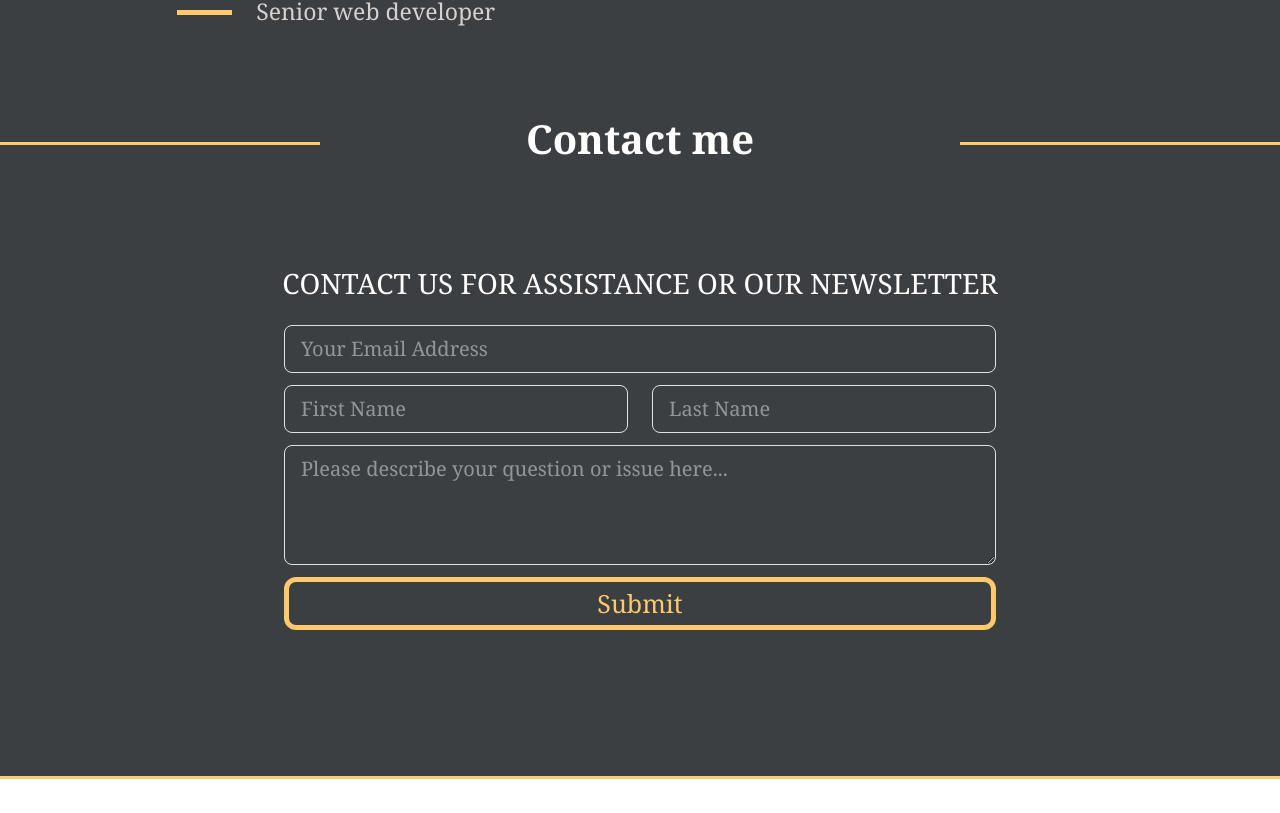
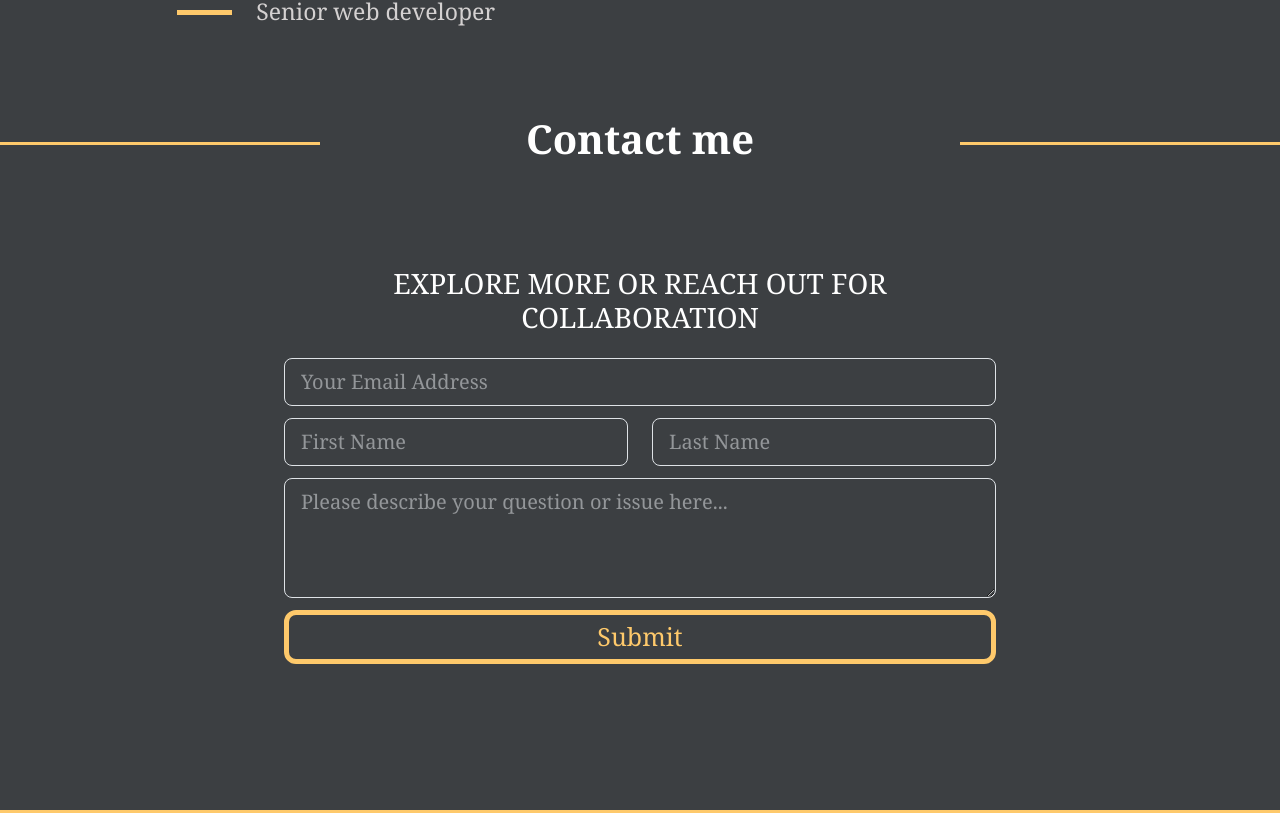
Before and after one commit to salah-eddine-lagrou/my-portfolio, an Angular app: page / in a window 1280 px wide. Shown: the part 6857-7670 px from the top of the page. Before the commit the page ends 7636 px from the top, so only its background shows below. Built offline with nearby package versions, Linux system fonts and the light colour scheme.

Commit message:
small-editing about contact and nav link

```diff
--- a/src/app/header/header.component.html
+++ b/src/app/header/header.component.html
@@ -60,7 +60,7 @@
           <a
             class="nav-link active"
             aria-current="page"
-            href="#"
+            href="#contact"
             style="color: white; font-size: 22px"
             >Contact</a
           >
--- a/src/app/main/main.component.html
+++ b/src/app/main/main.component.html
@@ -587,7 +587,7 @@
 </section>
 
 <section
-  id="contact-us"
+  id="contact"
   class="testimonial-section contact-section text-center"
 >
   <h3
@@ -607,7 +607,7 @@
       <div class="col-md-8 py-5 my-5">
         <div class="subscribe-header text-center pb-3">
           <h3 class="section-title text-uppercase">
-            Contact Us for Assistance or our Newsletter
+            Explore More or Reach Out for Collaboration
           </h3>
         </div>
         <form id="form" class="d-flex flex-wrap gap-2">
```
